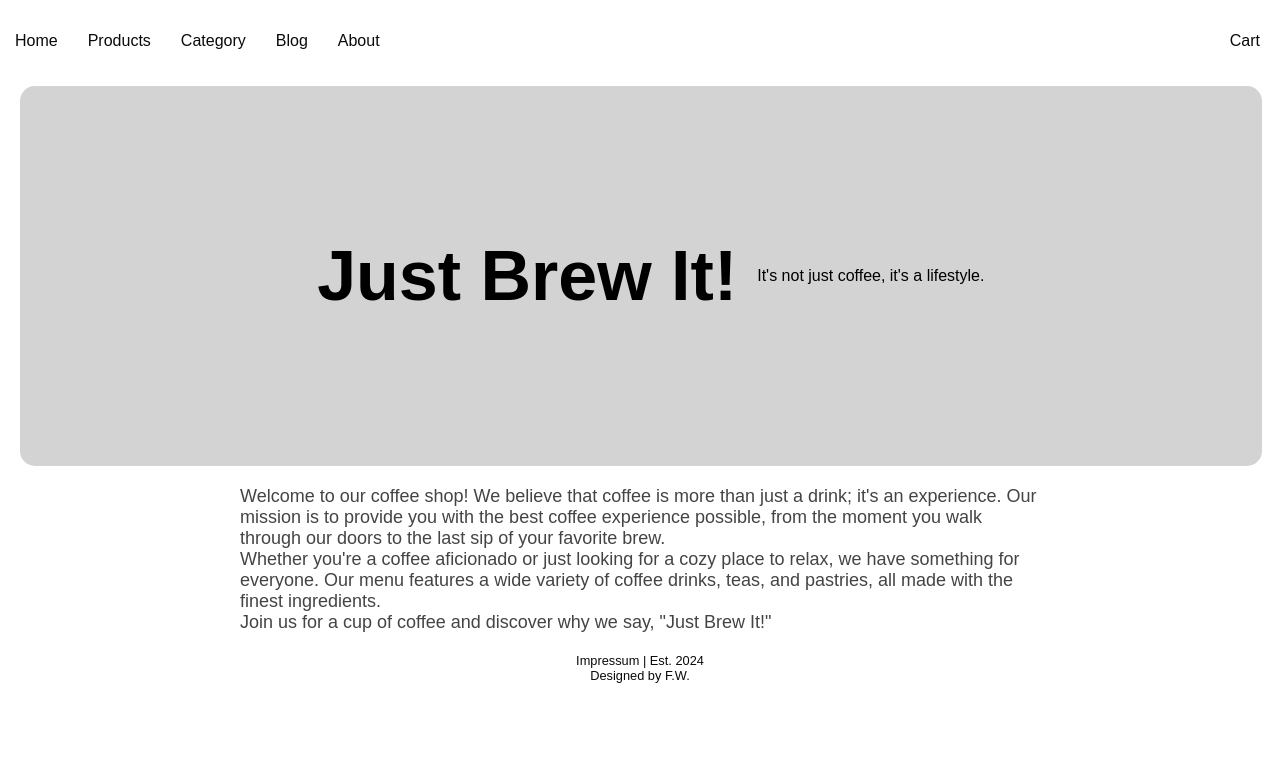
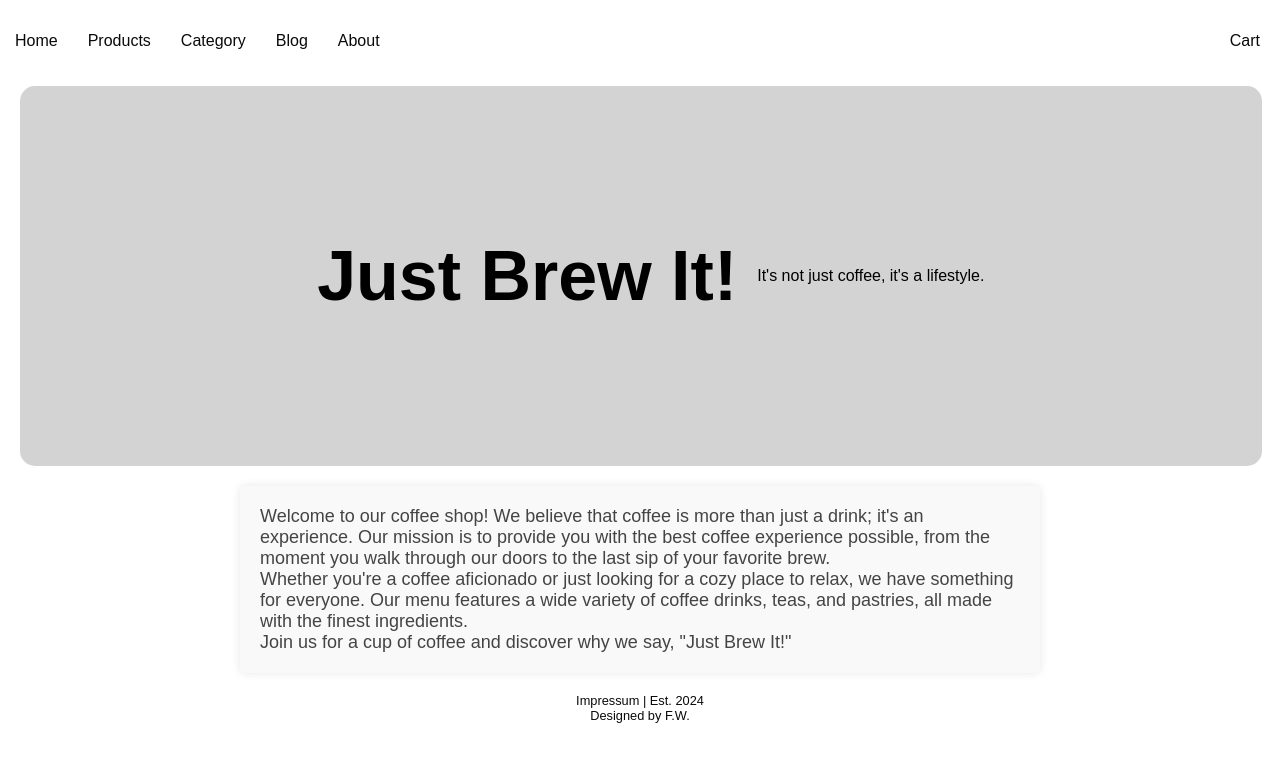
Before and after one commit to Wong-Flo/next-js-ecommerce-store, a Next.js app: page / in a window 1280 px wide. Shown: the top 762 px of the page. Built offline with nearby package versions, Linux system fonts and the light colour scheme.

Commit message:
Add something to for the main page

```diff
--- a/app/page.js
+++ b/app/page.js
@@ -21,22 +21,31 @@ export default function Home() {
           color: '#444',
         }}
       >
+        <div
+          style={{
+            padding: '20px',
+            backgroundColor: '#f9f9f9',
+            borderRadius: '5px',
+            boxShadow: '0 0 10px rgba(0, 0, 0, 0.1)',
+          }}
+        >
           <p>
-          Welcome to our coffee shop! We believe that coffee is more than just a
-          drink; it's an experience. Our mission is to provide you with the best
-          coffee experience possible, from the moment you walk through our doors
-          to the last sip of your favorite brew.
+            Welcome to our coffee shop! We believe that coffee is more than just
+            a drink; it's an experience. Our mission is to provide you with the
+            best coffee experience possible, from the moment you walk through
+            our doors to the last sip of your favorite brew.
           </p>
           <p>
-          Whether you're a coffee aficionado or just looking for a cozy place to
-          relax, we have something for everyone. Our menu features a wide
-          variety of coffee drinks, teas, and pastries, all made with the finest
-          ingredients.
+            Whether you're a coffee aficionado or just looking for a cozy place
+            to relax, we have something for everyone. Our menu features a wide
+            variety of coffee drinks, teas, and pastries, all made with the
+            finest ingredients.
           </p>
           <p>
             Join us for a cup of coffee and discover why we say, "Just Brew It!"
           </p>
         </div>
       </div>
+    </div>
   );
 }
```
Lines whose indentation alone changed are shown as unchanged.
